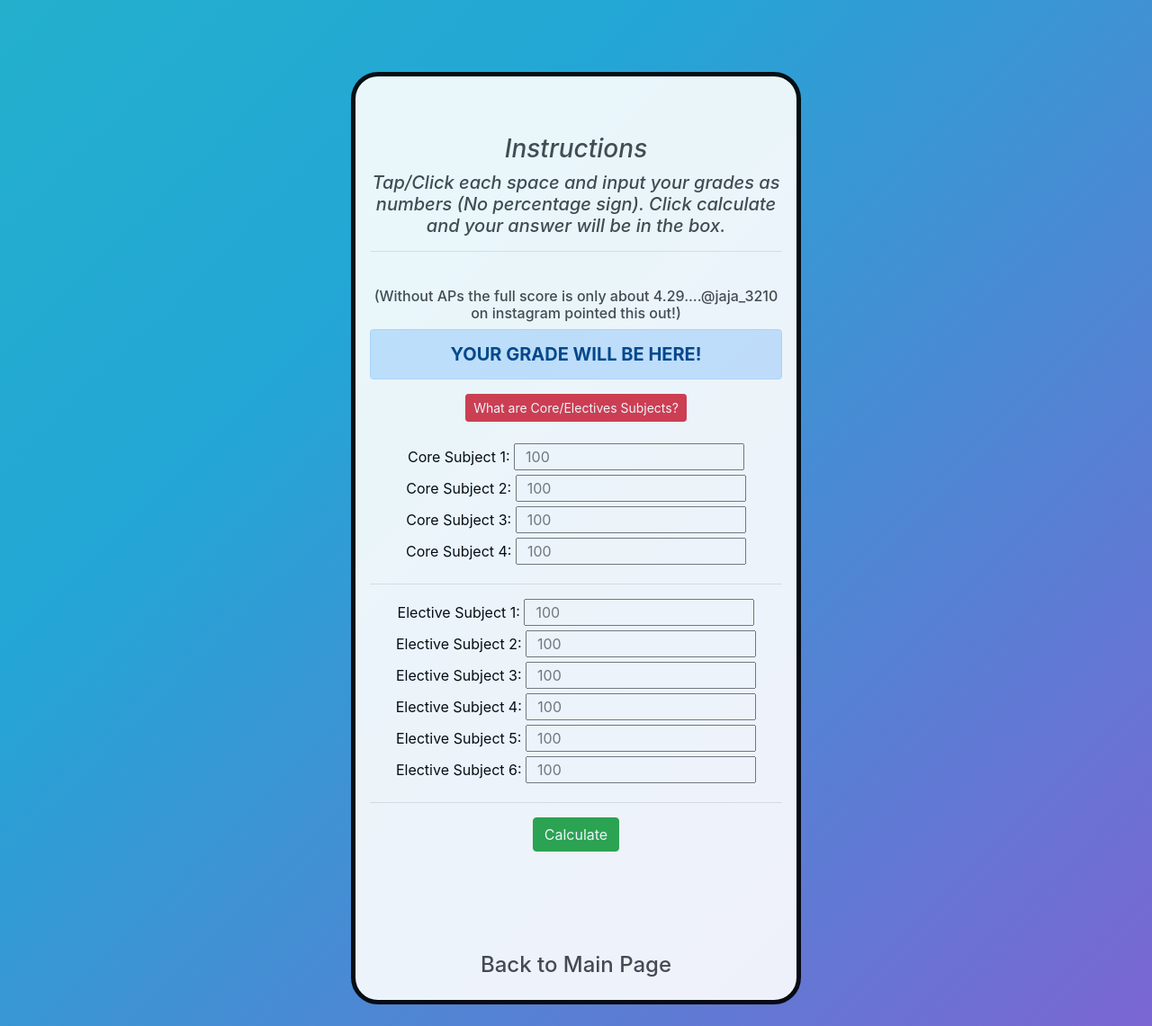
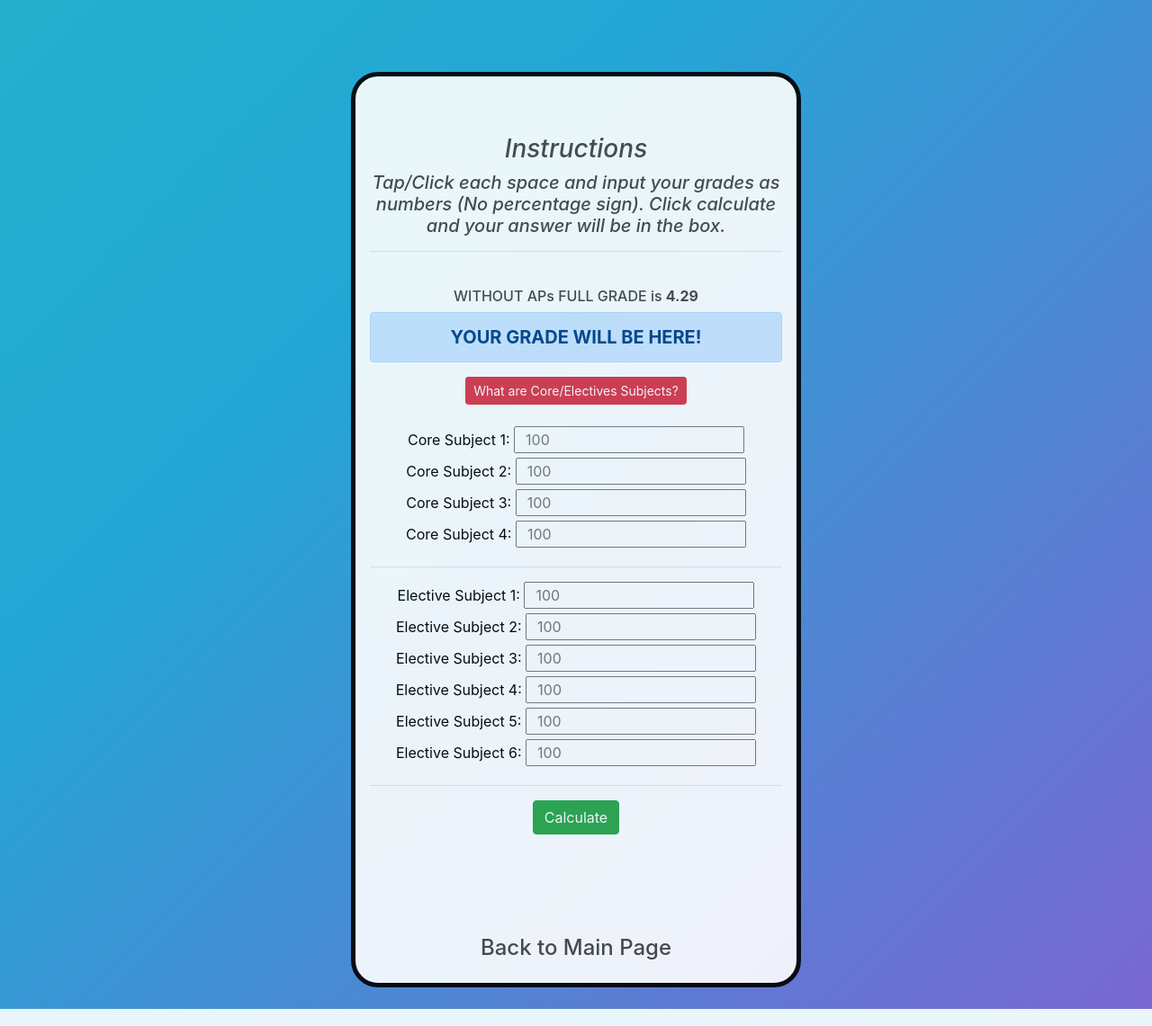
Before and after one commit to parinzee/Flask-Grade-Calculator, a Python web app: template templates/beta.html in a window 1280 px wide. Shown: the whole page at 90% size. Run offline with Jinja, Linux system fonts and the light colour scheme; the template is opened without the code that fills it, so the values that code supplies are empty; some libraries are stand-ins or nearby versions.

Commit message:
Removed Stuff

```diff
--- a/templates/beta.html
+++ b/templates/beta.html
@@ -30,8 +30,7 @@
     >
     <br />
     <h6>
-      (Without APs the full score is only about 4.29....@jaja_3210 on instagram
-      pointed this out!)
+      WITHOUT APs FULL GRADE is <b>4.29</b>
     </h6>
     <div class="alert alert-primary" role="alert"><b style="font-size: 20px;">
         {% if final_grade %} <b style="font-size: 40px;"> {{ final_grade }} </b> {% else %} YOUR GRADE WILL BE HERE!
```
